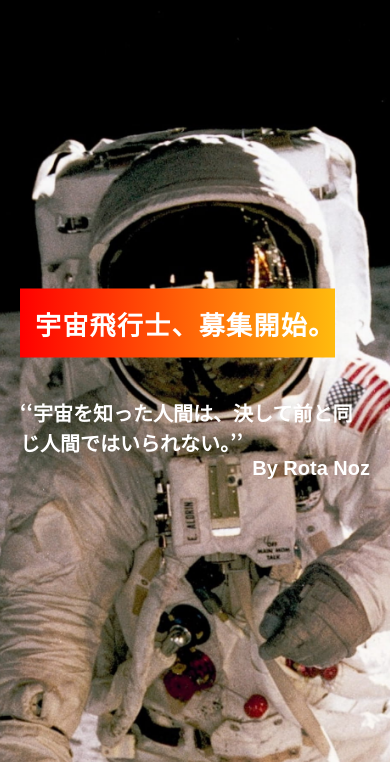
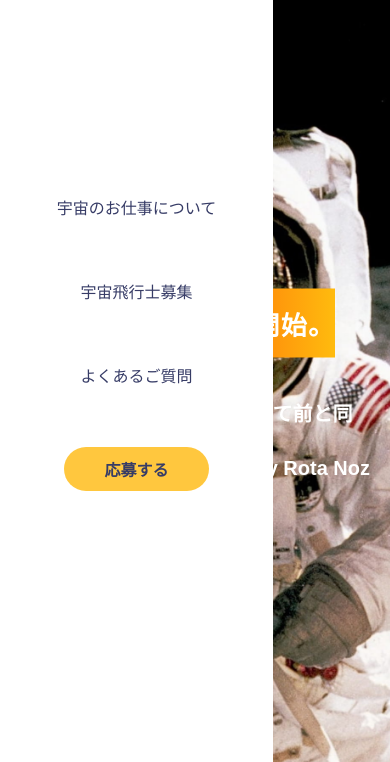
Before and after one commit to s-degu/spaceman, a website with bundled scripts: page index.html in a window 390 px wide. Both pictures are taken after a click on the element 356 px from the left and 40 px from the top of the page. Shown: the part 79-841 px from the top of the page. Built offline with nearby package versions, Linux system fonts and the light colour scheme; a web font is replaced by a local one.

Commit message:
追加：ドロワーメニュー

```diff
--- a/assets/js/script.js
+++ b/assets/js/script.js
@@ -23,10 +23,14 @@ jQuery(function ($) {
   $(".js-drawer").on("click", function (e) {
     e.preventDefault();
     var targetClass = $(this).data("target");
-    $("." + targetClass).toggleClass("is-checked"); // $(".p-drawer__menus-wrap").toggleClass("is-open");
-    // $(".p-drawer__menus-wrap").fadeToggle();
+    $("." + targetClass).toggleClass("is-checked");
+    $(".p-drawer-menu").toggleClass("is-open"); // $(".p-drawer__menus-wrap").fadeToggle();
 
     return false;
+  }); // ドロワーメニューのリンクをクリックしたらドロワーメニューを閉じる
+
+  $('.p-drawer-menu__item a[href]').on('click', function (event) {
+    $('.js-drawer').trigger('click'); // alert("test");
   }); // トップページボタンの表示設定
 
   $(window).scroll(function () {
--- a/index.html
+++ b/index.html
@@ -73,6 +73,26 @@
         </a>
       </div>
       <!-- 👆ドロワーメニューボタン -->
+      <!-- 👇ドロワーメニュー -->
+      <div class="p-drawer-menu">
+        <ul class="p-drawer-menu__items">
+          <li class="p-drawer-menu__item">
+            <a href="#about">宇宙のお仕事について</a>
+          </li>
+          <li class="p-drawer-menu__item">
+            <a href="#recruit">宇宙飛行士募集</a>
+          </li>
+          <li class="p-drawer-menu__item">
+            <a href="#faq">よくあるご質問</a>
+          </li>
+          <li class="p-drawer-menu__item">
+            <a href="#contact" class="p-drawer-menu__button-wrap">
+              <span class="c-cta-button p-drawer-menu__button">応募する</span>
+            </a>
+          </li>
+        </ul>
+      </div>
+      <!-- 👆ドロワーメニュー -->
     </div>
   </header>
   <!-- 👆ヘッダー -->
--- a/src/js/script.js
+++ b/src/js/script.js
@@ -27,9 +27,14 @@ jQuery(function ($) { // この中であればWordpressでも「$」が使用可
     e.preventDefault();
     let targetClass = $(this).data("target");
     $("." + targetClass).toggleClass("is-checked");
-    // $(".p-drawer__menus-wrap").toggleClass("is-open");
+    $(".p-drawer-menu").toggleClass("is-open");
     // $(".p-drawer__menus-wrap").fadeToggle();
     return false;
+  });
+  // ドロワーメニューのリンクをクリックしたらドロワーメニューを閉じる
+  $('.p-drawer-menu__item a[href]').on('click', function (event) {
+    $('.js-drawer').trigger('click');
+    // alert("test");
   });
 
   // トップページボタンの表示設定
--- /dev/null
+++ b/src/sass/module/_p-drawer-menu.scss
@@ -0,0 +1,20 @@
+.p-drawer-menu {
+  align-items: center;
+  background-color: $white;
+  bottom: 0;
+  color: $text-color;
+  display: flex;
+  justify-content: center;
+  left: 0;
+  position: fixed;
+  top: 0;
+  transform: translateX(-110%);
+  transition: ease .5s;
+  width: 70%;
+}
+
+// open時の動き
+.p-drawer-menu.is-open {
+  overflow-y: auto;
+  transform: translateX(0);
+}
--- /dev/null
+++ b/src/sass/module/_p-drawer-menu__button.scss
@@ -0,0 +1,6 @@
+.p-drawer-menu__button {
+  border-radius: 100px;
+  display: inline-block;
+  font-weight: bold;
+  padding: 10px 40px;
+}
--- /dev/null
+++ b/src/sass/module/_p-drawer-menu__item--button.scss
@@ -0,0 +1,3 @@
+.p-dwrawer-menu__item--button {
+  display: inline-block;
+}
--- /dev/null
+++ b/src/sass/module/_p-drawer-menu__item.scss
@@ -0,0 +1,17 @@
+.p-drawer-menu__item {
+  &:last-child {
+    margin-top: auto;
+  }
+}
+
+.p-drawer-menu__item > a {
+  display: block;
+  padding-bottom: rem(30);
+  padding-top: rem(30);
+}
+
+.p-drawer-menu__button-wrap {
+  padding-bottom: rem(30);
+  padding-top: rem(30);
+  display: block;
+}
--- /dev/null
+++ b/src/sass/module/_p-drawer-menu__items.scss
@@ -0,0 +1,4 @@
+.p-drawer-menu__items {
+  text-align: center;
+  width: 100%;
+}
--- a/src/sass/module/_p-footer-hero__img.scss
+++ b/src/sass/module/_p-footer-hero__img.scss
@@ -6,3 +6,9 @@
     padding-top: 62.5%;
   }
 }
+
+.p-footer-hero__img {
+  @include mq(md) {
+    object-position: center right;
+  }
+}
--- a/src/sass/module/_p-footer__logo.scss
+++ b/src/sass/module/_p-footer__logo.scss
@@ -1,4 +1,7 @@
 .p-footer__logo img {
+  @include mq(md) {
+    width: 30%;
+  }
   margin-left: auto;
   margin-right: auto;
   text-align: center;
--- a/src/sass/module/_p-header__drawer.scss
+++ b/src/sass/module/_p-header__drawer.scss
@@ -1,8 +1,9 @@
 .p-header__drawer {
+  display: none;
+  @include mq(md) {
+    display: block;
+  }
   margin-left: auto;
   position: relative;
   z-index: $layer-drawer;
-  @include mq(md) {
-      display: block;
-  }
 }
```
Also changed, not shown: assets/css/styles.css, assets/js/script.min.js.
